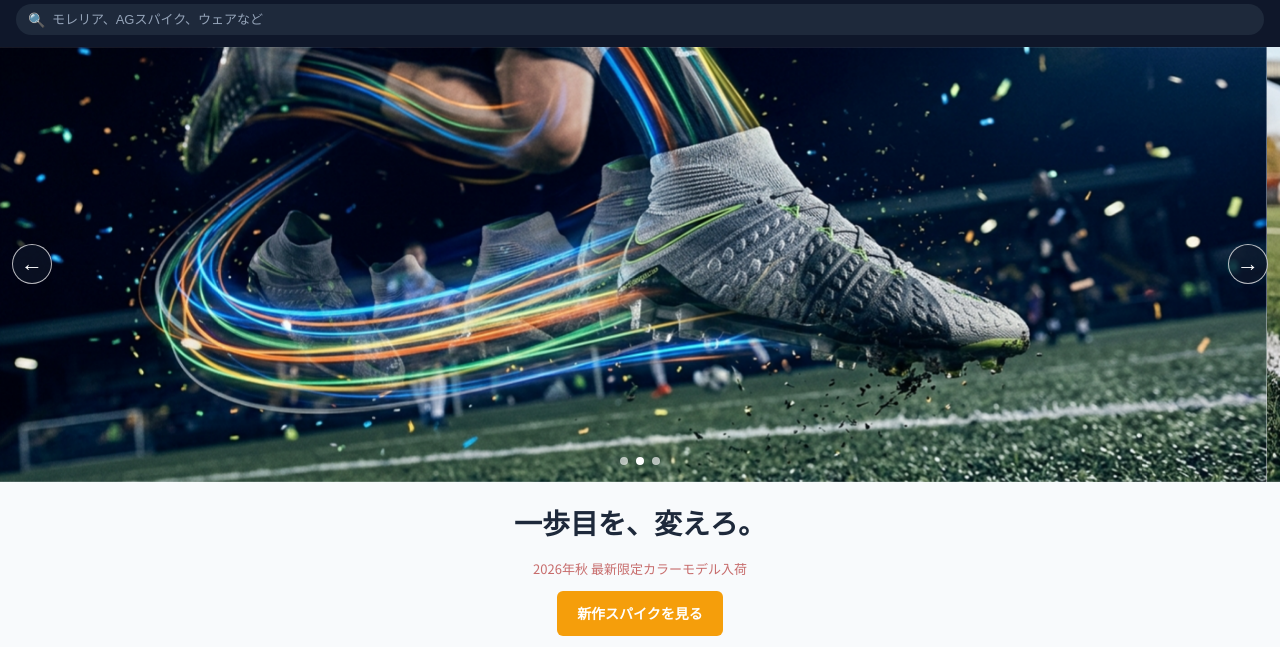
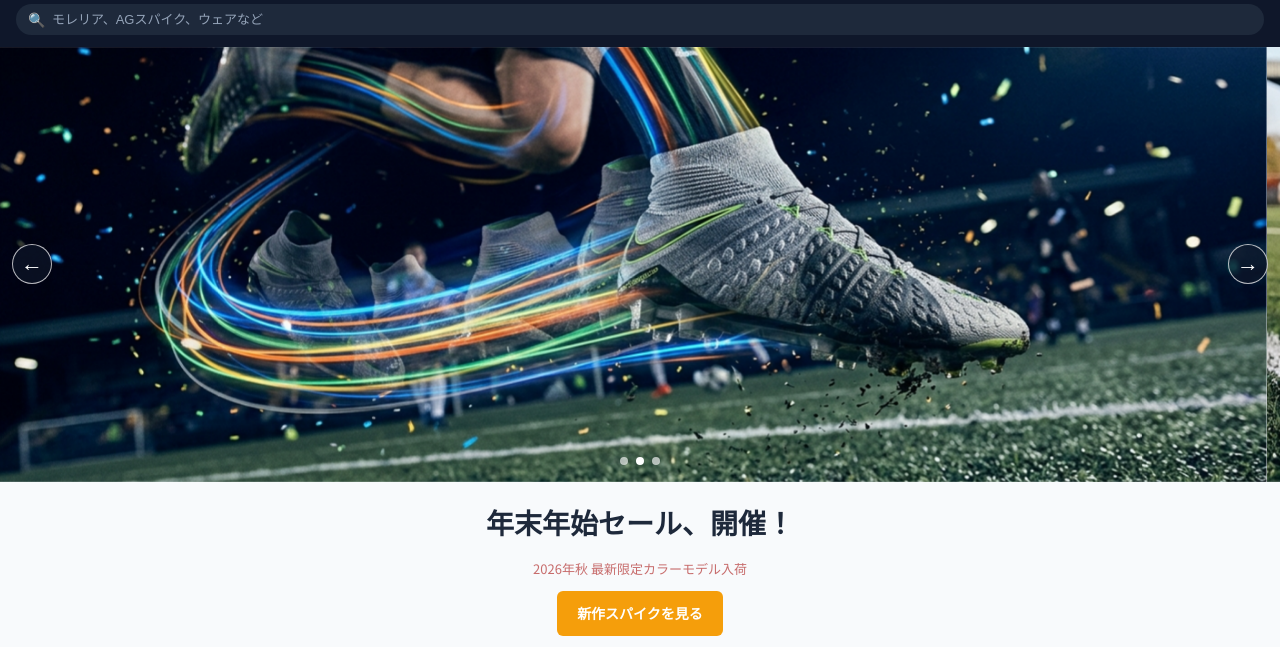
Before and after one commit to rite-labrado-wq/soccer_test_site, a plain HTML site: page index.html in a window 1280 px wide. Shown: the part 91-738 px from the top of the page. Drawn offline with nearby package versions, Linux system fonts and the light colour scheme.

Commit message:
h1のスローガン変更

```diff
--- a/index.html
+++ b/index.html
@@ -95,7 +95,8 @@
 
         <div class="hero-actions">
             <!-- .hero-content -->
-            <h1 class="hero-title">一歩目を、変えろ。</h1>
+            <!-- <h1 class="hero-title">一歩目を、変えろ。</h1> -->
+            <h1 class="hero-title">年末年始セール、開催！</h1>
             <p class="hero-subtitle">2026年秋 最新限定カラーモデル入荷</p>
             <a href="#" class="btn btn-primary btn-touch">新作スパイクを見る</a>
             <button id="openVideoBtn" class="open-video-btn">
```
